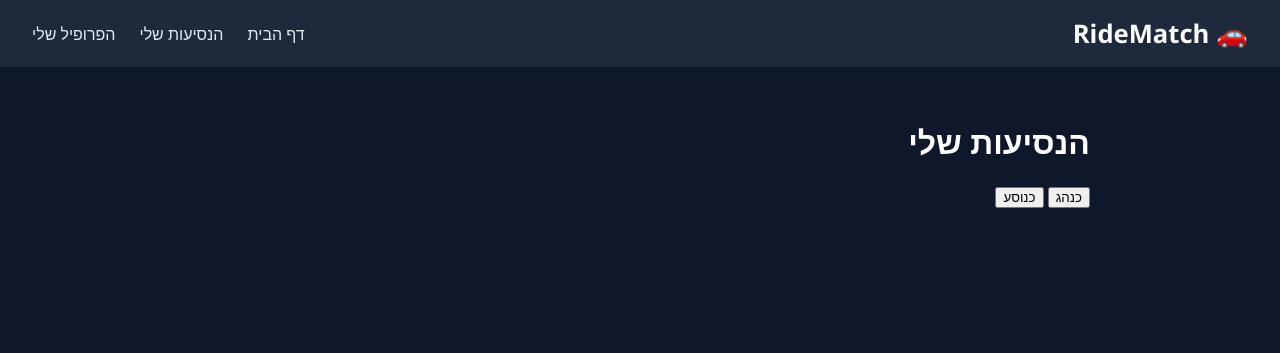
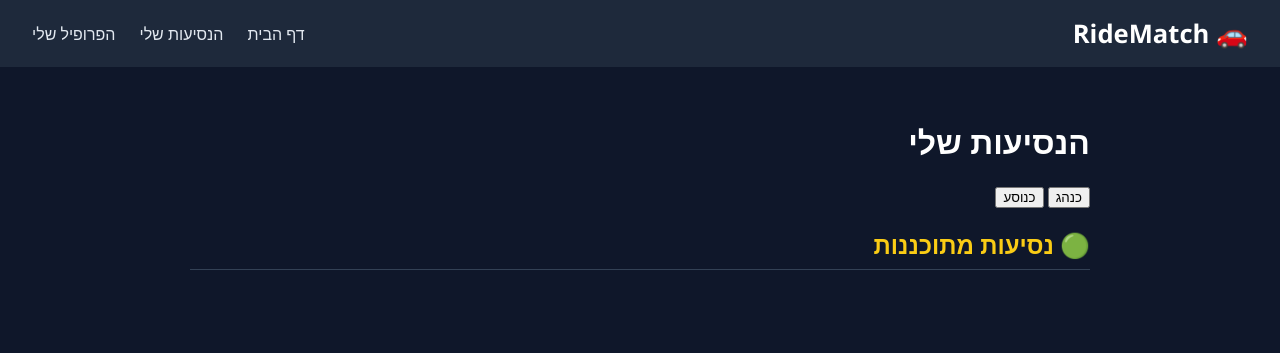
Before and after one commit to EitanBellaiche/RideMatch, a plain HTML site: page client/my-trips.html in a window 1280 px wide. Drawn offline with Linux system fonts and the light colour scheme; no server answers; sample sign-in values are in the browser's storage.

Commit message:
Fix script source path for my-trips page

```diff
--- a/client/my-trips.html
+++ b/client/my-trips.html
@@ -30,6 +30,6 @@
     </section>
   </main>
 
-  <script src="my-trips.js"></script>
+  <script src="js/my-trips.js"></script>
 </body>
 </html>
```
